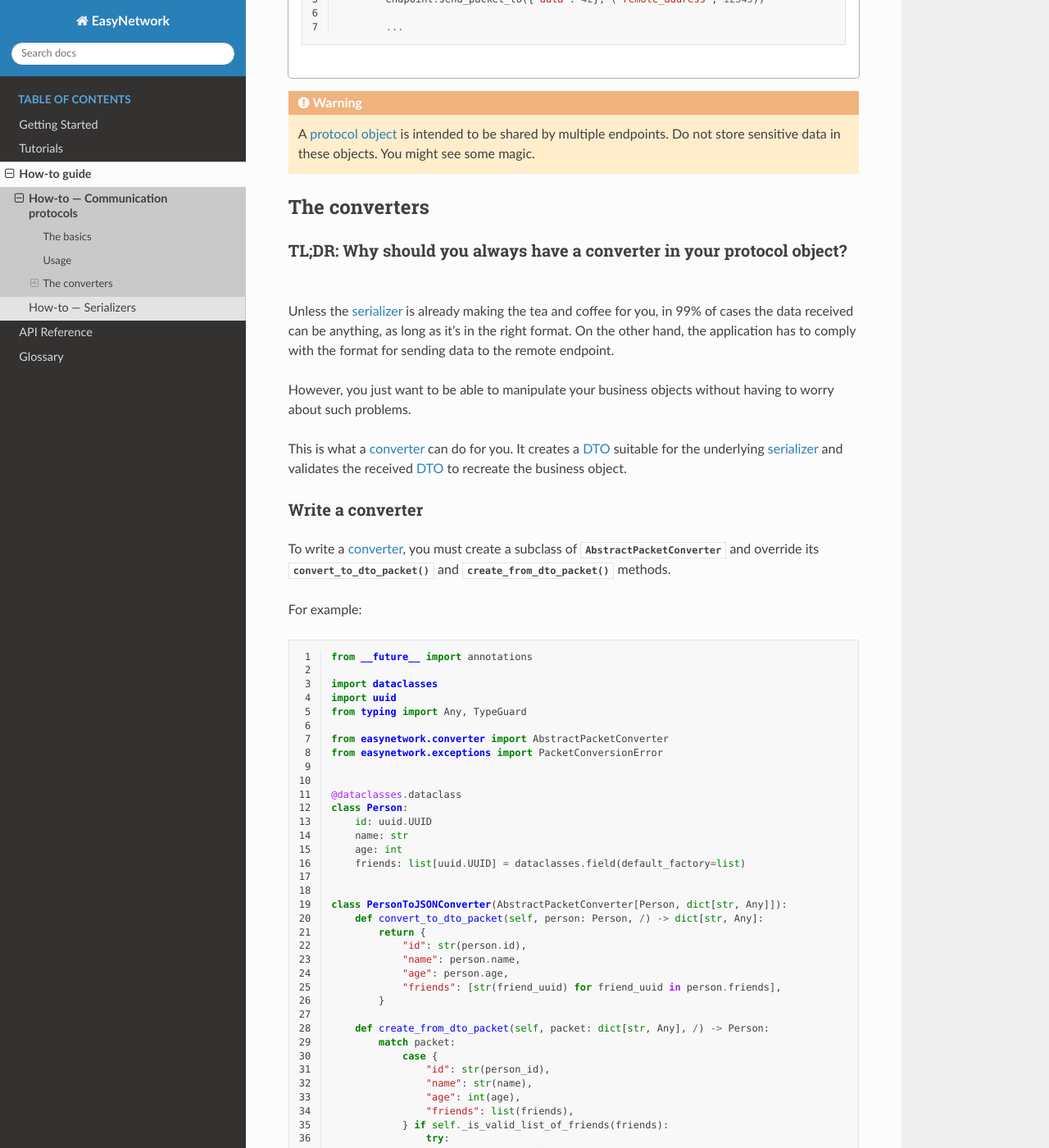
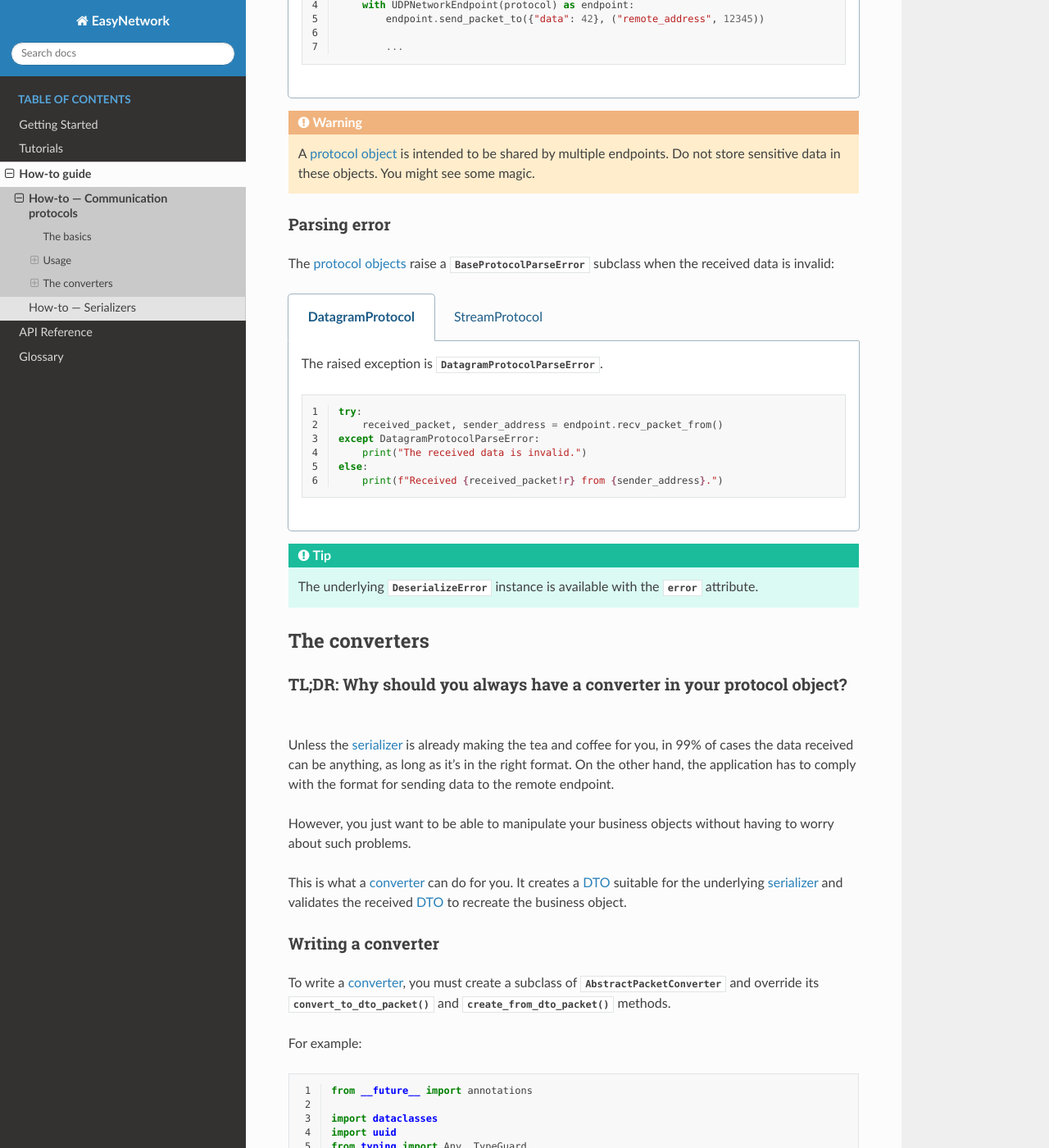
Before and after one commit to francis-clairicia/EasyNetwork, a Sphinx documentation site: the page built from docs/source/howto/protocols.rst, in a window 1280 px wide and 1400 px high, scrolled down 1998 px. Shown: the whole window at 82% size. Built offline with Sphinx 7.4.7 and the Read the Docs theme 2.0.0, drawn with Linux system fonts in a browser that asks for light colours; some of the changed text lies outside the part shown.

Commit message:
[DOCS] how-to guide: Improved explanations

```diff
--- a/docs/source/_include/examples/howto/protocols/usage/datagram_protocol.py
+++ b/docs/source/_include/examples/howto/protocols/usage/datagram_protocol.py
@@ -1,6 +1,7 @@
 from __future__ import annotations
 
 from easynetwork.api_sync.client import UDPNetworkEndpoint
+from easynetwork.exceptions import DatagramProtocolParseError
 
 from ..basics.datagram_protocol_subclass import JSONDatagramProtocol
 
@@ -12,3 +13,10 @@ def main() -> None:
         endpoint.send_packet_to({"data": 42}, ("remote_address", 12345))
 
         ...
+
+        try:
+            received_packet, sender_address = endpoint.recv_packet_from()
+        except DatagramProtocolParseError:
+            print("The received data is invalid.")
+        else:
+            print(f"Received {received_packet!r} from {sender_address}.")
--- a/docs/source/_include/examples/howto/protocols/usage/stream_protocol.py
+++ b/docs/source/_include/examples/howto/protocols/usage/stream_protocol.py
@@ -1,6 +1,7 @@
 from __future__ import annotations
 
 from easynetwork.api_sync.client import TCPNetworkClient
+from easynetwork.exceptions import StreamProtocolParseError
 
 from ..basics.stream_protocol_subclass import JSONStreamProtocol
 
@@ -12,3 +13,10 @@ def main() -> None:
         endpoint.send_packet({"data": 42})
 
         ...
+
+        try:
+            received_packet = endpoint.recv_packet()
+        except StreamProtocolParseError:
+            print("The received data is invalid.")
+        else:
+            print(f"Received {received_packet!r} from {endpoint.get_remote_address()}.")
--- a/docs/source/howto/protocols.rst
+++ b/docs/source/howto/protocols.rst
@@ -67,18 +67,52 @@ The :term:`protocol objects <protocol object>` are requested by endpoint and ser
 
       .. literalinclude:: ../_include/examples/howto/protocols/usage/datagram_protocol.py
          :pyobject: main
+         :end-at: ...
          :linenos:
 
    .. group-tab:: StreamProtocol
 
       .. literalinclude:: ../_include/examples/howto/protocols/usage/stream_protocol.py
          :pyobject: main
+         :end-at: ...
          :linenos:
 
 .. warning::
 
    A :term:`protocol object` is intended to be shared by multiple endpoints. Do not store sensitive data in these objects.
    You might see some magic.
+
+
+Parsing error
+-------------
+
+The :term:`protocol objects <protocol object>` raise a :exc:`.BaseProtocolParseError` subclass when the received data is invalid:
+
+.. tabs::
+
+   .. group-tab:: DatagramProtocol
+
+      The raised exception is :exc:`.DatagramProtocolParseError`.
+
+      .. literalinclude:: ../_include/examples/howto/protocols/usage/datagram_protocol.py
+         :pyobject: main
+         :start-at: try:
+         :dedent:
+         :linenos:
+
+   .. group-tab:: StreamProtocol
+
+      The raised exception is :exc:`.StreamProtocolParseError`.
+
+      .. literalinclude:: ../_include/examples/howto/protocols/usage/stream_protocol.py
+         :pyobject: main
+         :start-at: try:
+         :dedent:
+         :linenos:
+
+.. tip::
+
+   The underlying :exc:`.DeserializeError` instance is available with the :attr:`~.BaseProtocolParseError.error` attribute.
 
 
 The converters
@@ -95,8 +129,8 @@ However, you just want to be able to manipulate your business objects without ha
 This is what a :term:`converter` can do for you. It creates a :term:`DTO` suitable for the underlying :term:`serializer` and validates the received
 :term:`DTO` to recreate the business object.
 
-Write a converter
------------------
+Writing a converter
+-------------------
 
 To write a :term:`converter`, you must create a subclass of :class:`~.AbstractPacketConverter` and override
 its :meth:`~.AbstractPacketConverter.convert_to_dto_packet` and :meth:`~.AbstractPacketConverter.create_from_dto_packet` methods.
```
Also changed, not shown: docs/source/howto/serializers.rst (+13 -9 lines).
